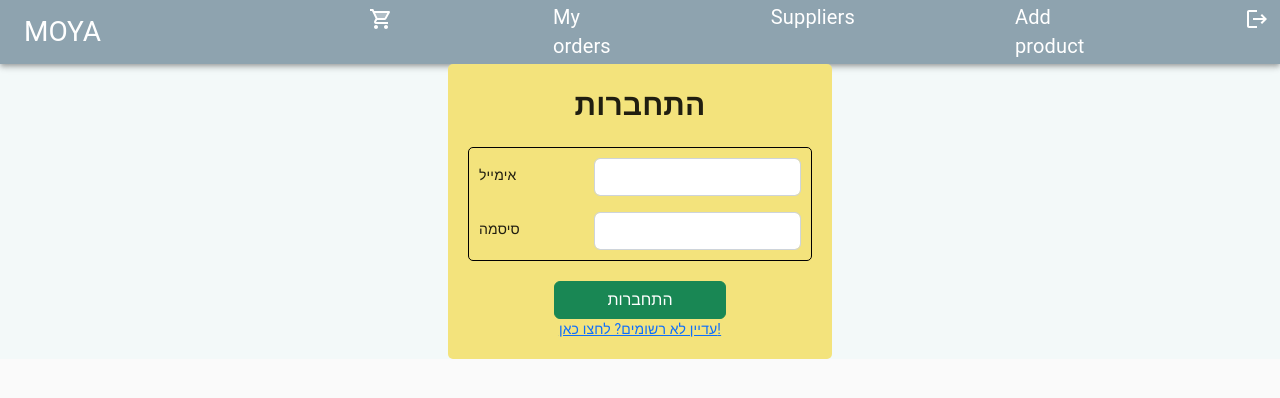
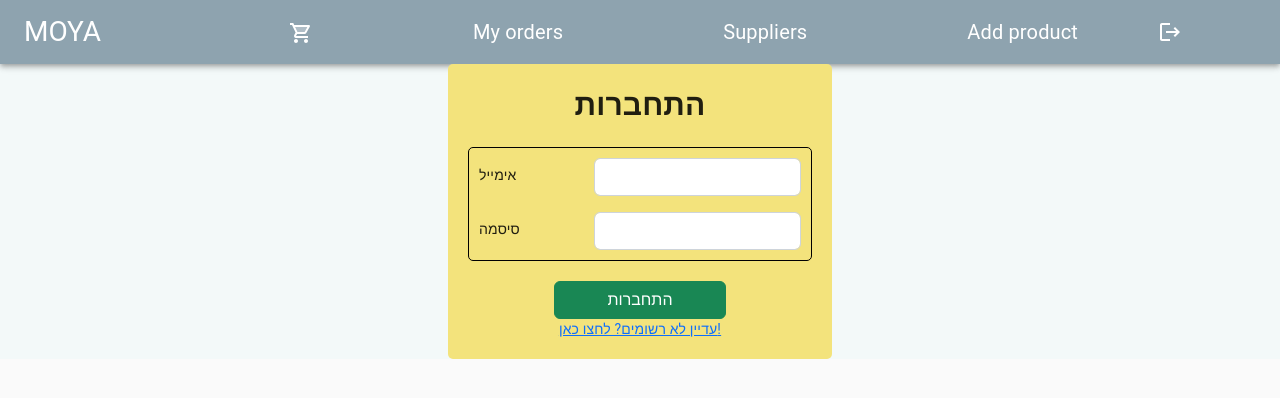
Before and after one commit to ofir-hazan/MOYAStore, a React (Create React App) app in the folder client/: page /signIn in a window 1280 px wide. Shown: the top 398 px of the page. Built offline with nearby package versions, Linux system fonts and the light colour scheme; no server answers.

Commit message:
Add log out flow

```diff
--- a/client/src/Components/Navbar/navbar.js
+++ b/client/src/Components/Navbar/navbar.js
@@ -6,10 +6,28 @@ import { useNavigate } from "react-router-dom";
 import LogoutIcon from "@mui/icons-material/Logout";
 import ShoppingCartTwoToneIcon from "@mui/icons-material/ShoppingCartTwoTone";
 import { useStyles, appBarStyle } from "./navbar.styles";
+import { logout } from "../../Firebase";
 
 function Navbar() {
   const classes = useStyles();
   const navigate = useNavigate();
+
+  const handleLogOut = () => {
+    // try {
+    //   logout();
+    //   navigate("/signIn")
+    // } catch (err) {
+    //   console.log(err)
+    // }
+
+    logout()
+    .then(() => {
+      navigate("/signIn")
+    })
+    .catch(err => {
+      console.log(err)
+    })
+  }
 
   return (
     <AppBar position="static" style={appBarStyle}>
@@ -41,13 +59,22 @@ function Navbar() {
           <Link to="/addProduct" className={classes.link}>
             Add product
           </Link>
-          <Link to="/signIn" className={classes.link}>
+          {/* <Link to="/signIn" className={classes.link}>
             <LogoutIcon />
-          </Link>
+          </Link> */}
           {/* <Link to="/signUp" className={classes.link}>
             signUp
           </Link> */}
         </div>
+        <IconButton
+          size="large"
+          edge="start"
+          color="inherit"
+          sx={{ mr: 2 }}
+          onClick={handleLogOut}
+        >
+          <LogoutIcon />
+        </IconButton>
       </Toolbar>
     </AppBar>
   );
--- a/client/src/Components/Navbar/navbar.styles.js
+++ b/client/src/Components/Navbar/navbar.styles.js
@@ -9,7 +9,8 @@ export const useStyles = makeStyles((theme) => ({
     textDecoration: "none",
     color: "white",
     fontSize: "20px",
-    marginLeft: theme.spacing(20),
+    marginLeft: theme.spacing(10),
+    marginRight: theme.spacing(10),
     "&:hover": {
       color: "#acf9e9",
       borderBottom: "1px solid white",
--- a/client/src/Firebase.js
+++ b/client/src/Firebase.js
@@ -76,10 +76,7 @@ export const sendPasswordReset = async (email) => {
     }
 };
 
-export const logout = () => {
-    try {
-        signOut(auth)
-    } catch(err) {
-        console.error(err);
-    };
+export const logout = async () => {
+    const res = await signOut(auth);
+    return res;
 };
```
